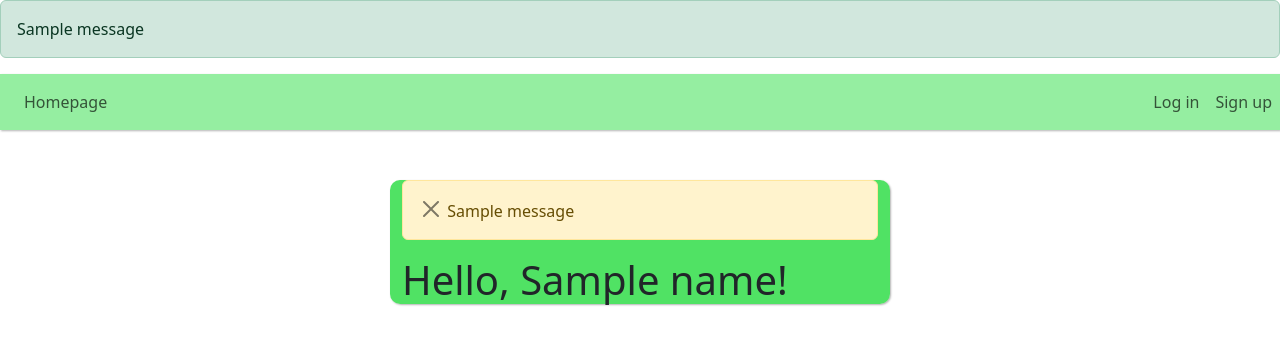
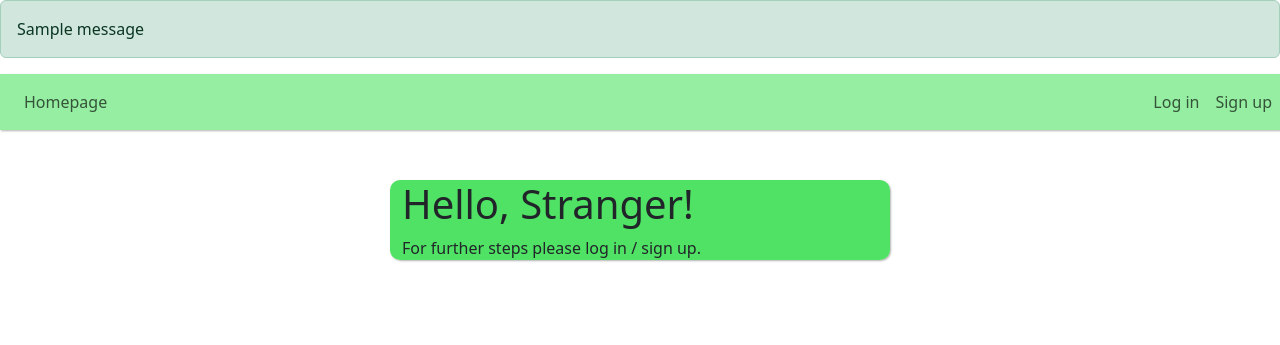
Before and after one commit to karutka/CodeAcademy-Full-Stack-Python-Project, a Flask app: template templates/homepage.html in a window 1280 px wide. Shown: the top 345 px of the page. Run offline with Flask 2, Linux system fonts and the light colour scheme; the template is opened without the code that fills it: most values are stand-ins (such as "Sample title", 1, 10 or a date in 2020); one stand-in notice (Sample message) is shown; some libraries are stand-ins or nearby versions.

Commit message:
update homepage.html

```diff
--- a/templates/homepage.html
+++ b/templates/homepage.html
@@ -1,20 +1,22 @@
 {% extends "layout.html" %}
 {% from 'bootstrap5/form.html' import render_form %}
 
-{% block pagetitle %}WELCOME! {% endblock %}
+{% block pagetitle %}WELCOME | {% endblock %}
 
 {% block content %}
 {{ super() }}
 
 <div style="margin-top: 50px;" class="container">
-    {% for message in get_flashed_messages() %}
-        <div class="alert alert-warning">
-            <button type="button" class="btn-close" data-bs-dismiss="alert" aria-label="Close"></button>
-            {{ message }}
-        </div>
-    {% endfor %}
-
+    {% if current_user.is_authenticated %}
     <div class="page-header">
-        <h1>Hello, {% if name %}{{ name|capitalize }}{% else %}Stranger{% endif %}!</h1>
+        <h1>Hello!</h1>
+    </div>
+    {% else %}
+    <div class="page-header">
+        <h1>Hello, Stranger!</h1>
+        <p>For further steps please log in / sign up.</p>
+    </div>
+    {% endif %}
+</div>
 
 {% endblock %}
```
